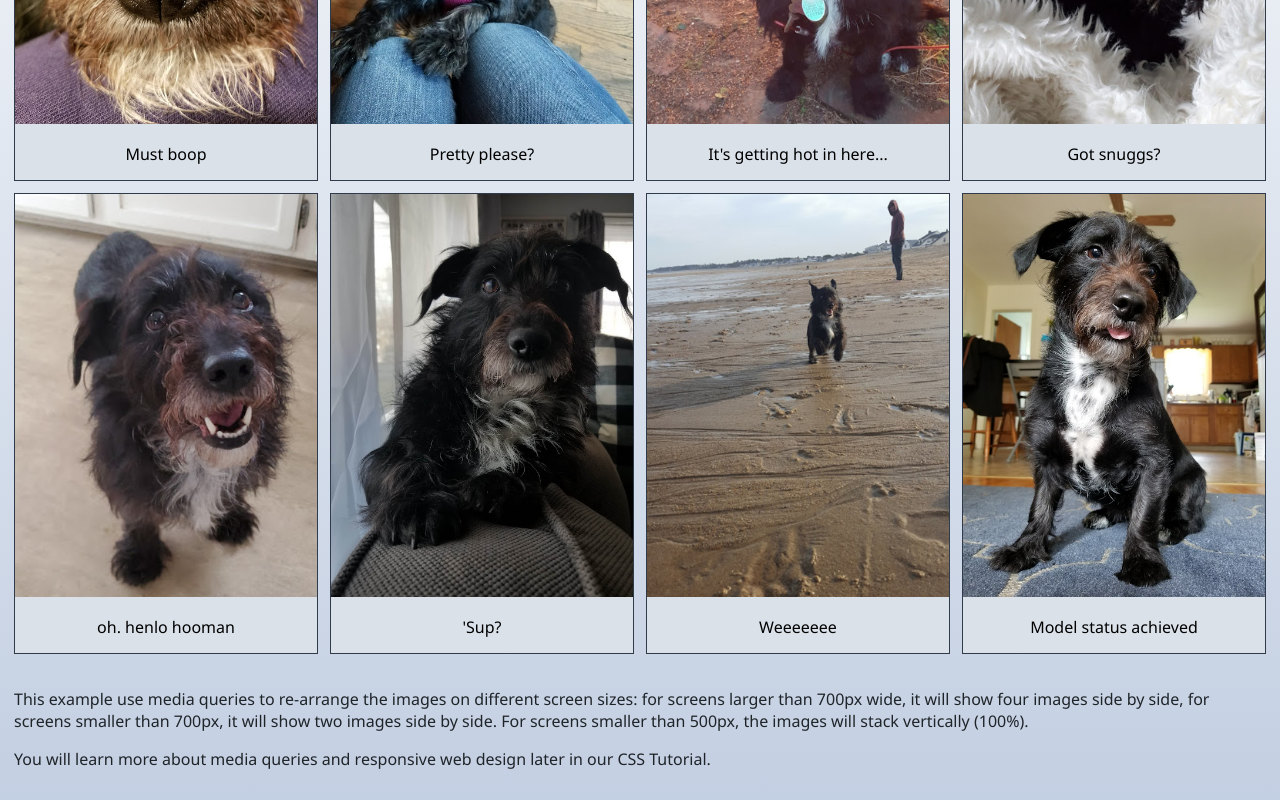
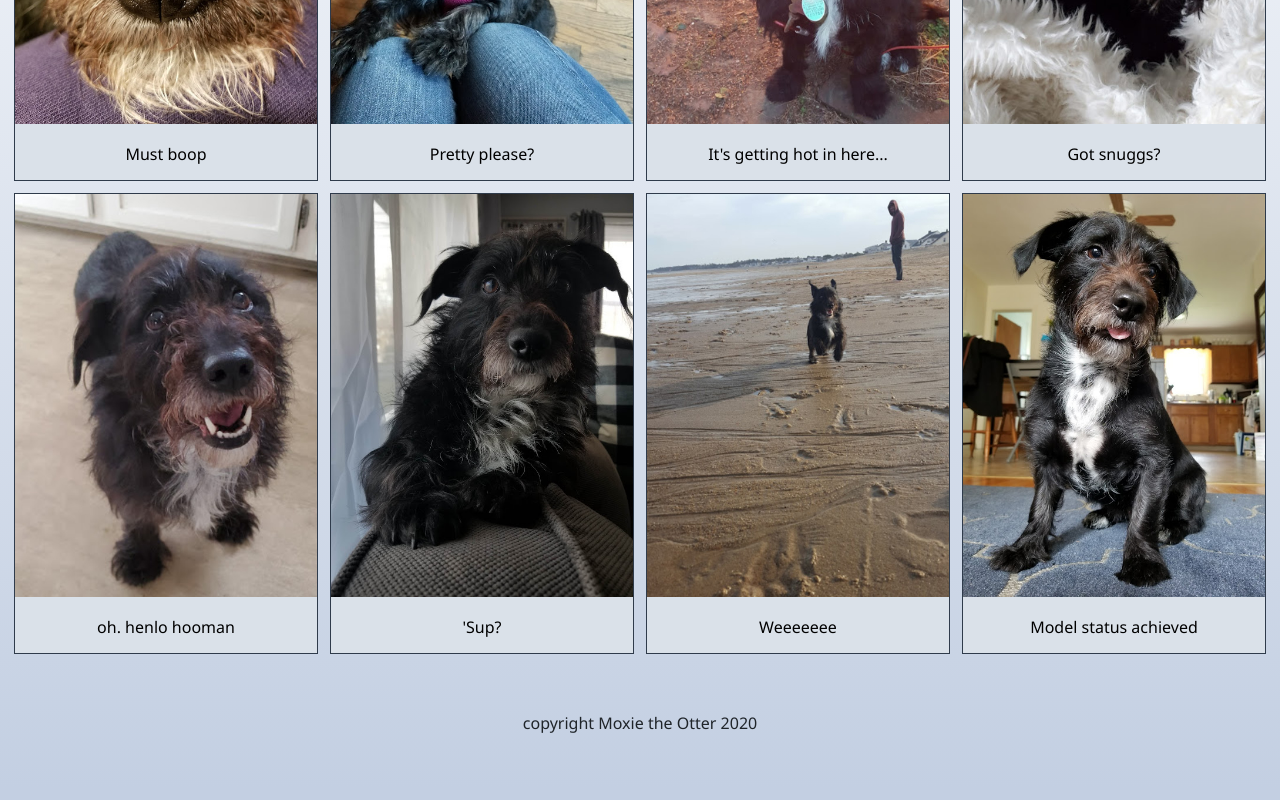
Before and after one commit to brobertson1/moxie, a plain HTML site: page gallery.html in a window 1280 px wide. Shown: the part 487-1287 px from the top of the page. Drawn offline with Linux system fonts and the light colour scheme.

Commit message:
added footer

```diff
--- a/gallery.html
+++ b/gallery.html
@@ -96,10 +96,10 @@
         <div class="clearfix"></div>
 
 
-        <div style="padding:6px;">
-          <p>This example use media queries to re-arrange the images on different screen sizes: for screens larger than 700px wide, it will show four images side by side, for screens smaller than 700px, it will show two images side by side. For screens smaller than 500px, the images will stack vertically (100%).</p>
-          <p>You will learn more about media queries and responsive web design later in our CSS Tutorial.</p>
-        </div>
+               <!--footer-->
+<div class="footer">
+    <p>copyright Moxie the Otter 2020</p>
+    </div>
 
 
 
--- a/styles.css
+++ b/styles.css
@@ -54,6 +54,13 @@ p{
     font-family: 'Segoe UI', Tahoma, Geneva, Verdana, sans-serif;
     color: rgb(31, 36, 41);
     font-size: 1rem;
+}
+
+.footer{
+    margin-left: auto;
+    margin-right: auto;
+    padding: 30px;
+    text-align: center;
 }
 
 
```
Also changed, not shown: about.html (+4 -1 lines), index.html (+5 -0 lines).
